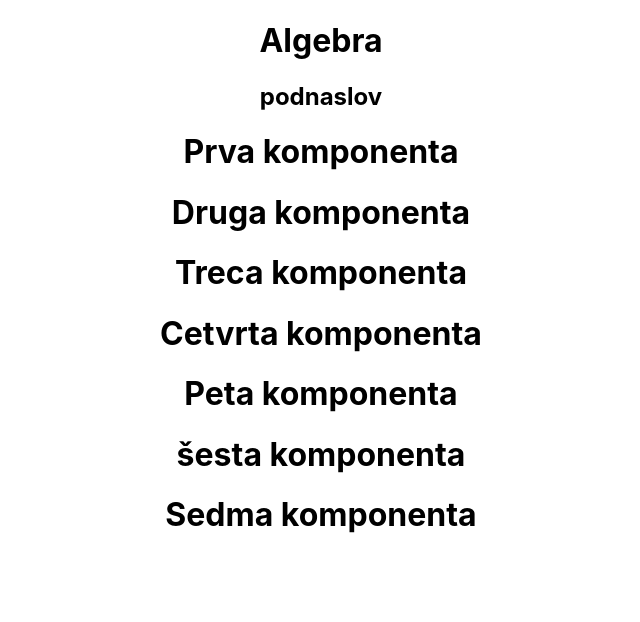
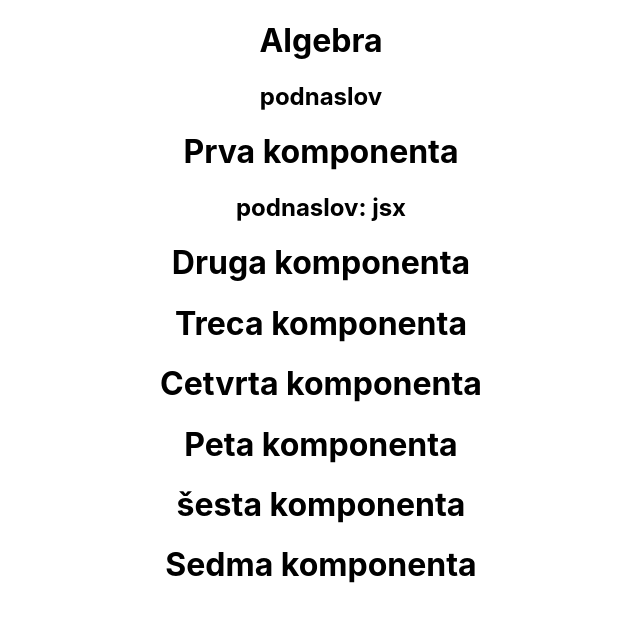
Before and after one commit to sibigluhunoz/react-vjezba2, a React (Create React App) app: page / in a window 1280 px wide. Shown: the top 622 px of the page, without its empty margins (319-959 px from the left). Built offline with nearby package versions, Linux system fonts and the light colour scheme.

Commit message:
dodan podnaslov u drugu komponentu

```diff
--- a/src/components/DrugaKompa/index.jsx
+++ b/src/components/DrugaKompa/index.jsx
@@ -1,8 +1,13 @@
 const DrugaKompa = () => {
+  const podnaslov = 'JSX';
+  const formatTitle = title => title.toLowerCase();
     return (
+        <>
+        <h2>podnaslov: {formatTitle(podnaslov)}</h2>
         <div>
           <h1>Druga komponenta</h1>
-        </div>
+          </div>
+        </>
     );
 };
 
```
